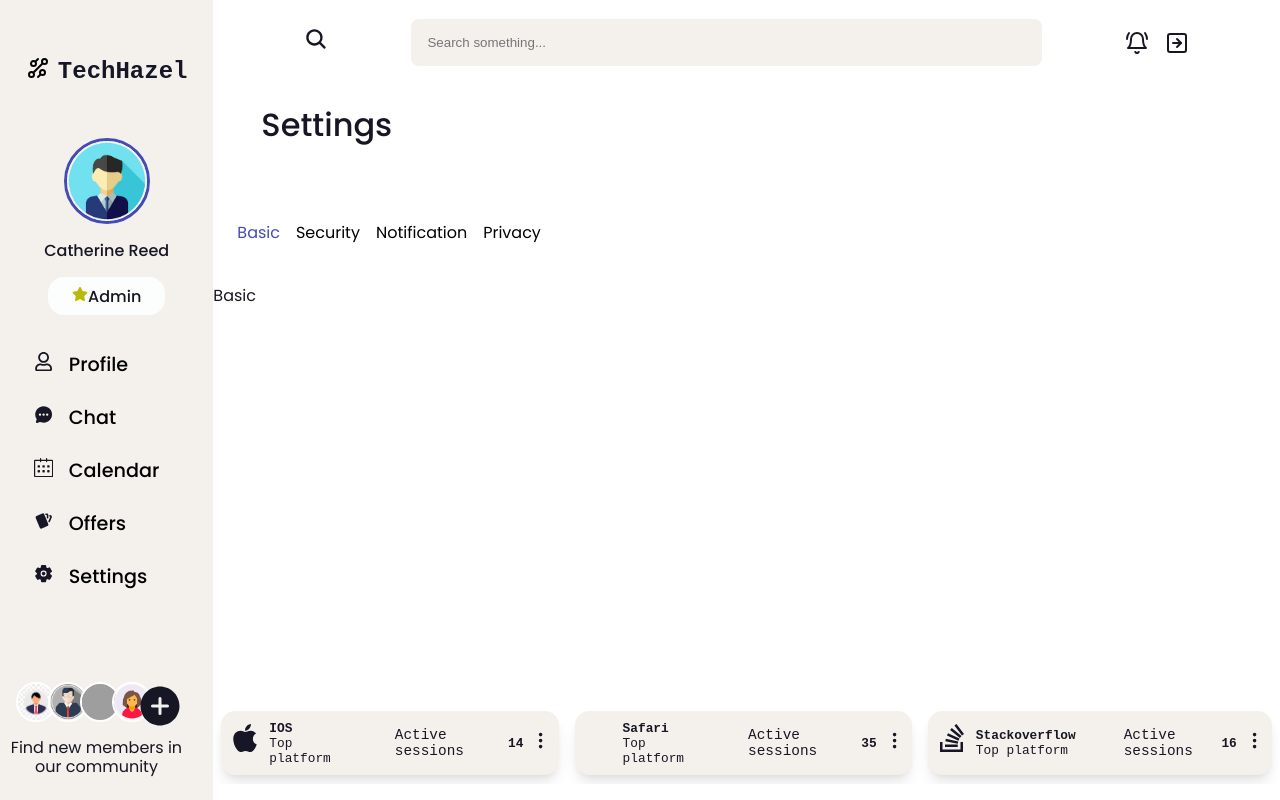
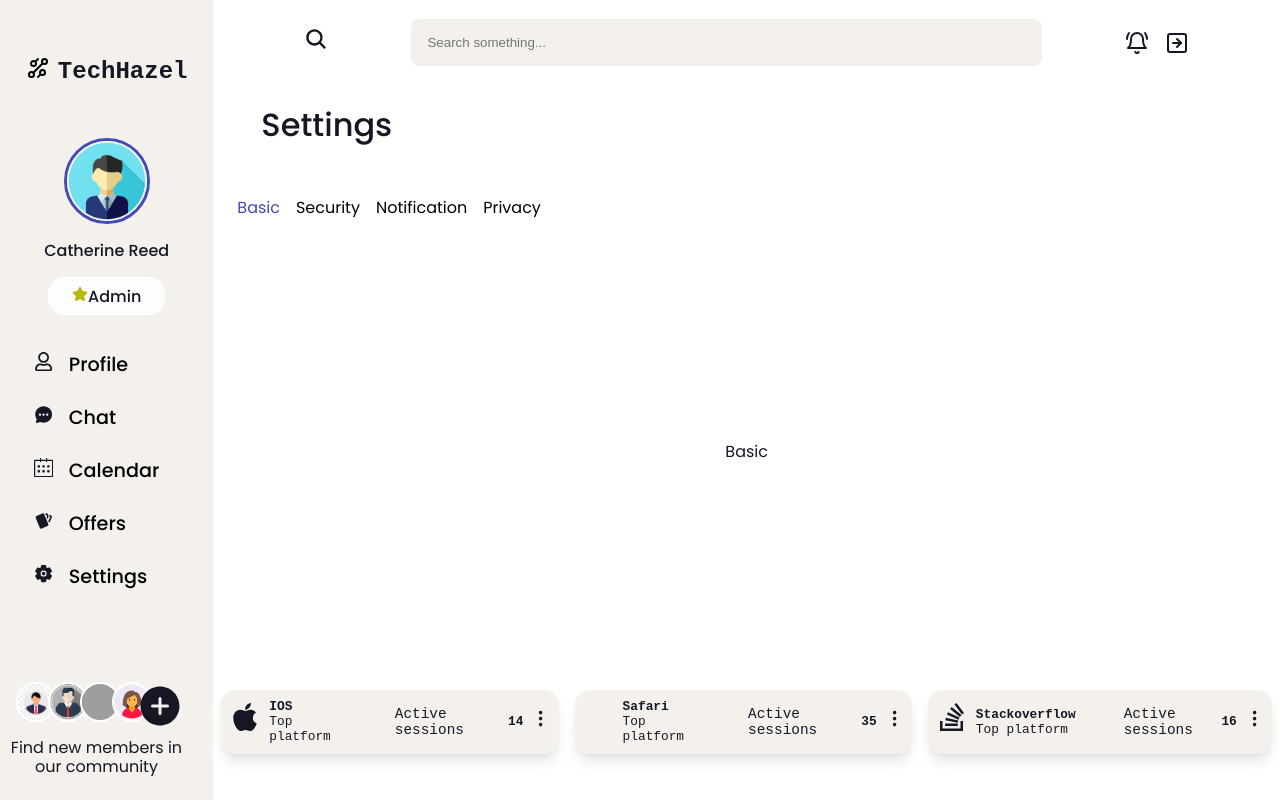
Before and after one commit to Phoenix-031/Dashboard_design, a React (Vite) app: page / in a window 1280 px wide. Built offline with nearby package versions, Linux system fonts and the light colour scheme; grey boxes are pictures that could not be loaded; some icons are missing.

Commit message:
cleaned up components fixed small bugs

```diff
--- a/src/components/mainsection/components/Settings/components/Basic/index.tsx
+++ b/src/components/mainsection/components/Settings/components/Basic/index.tsx
@@ -1,10 +1,8 @@
+import styles from './style.module.scss'
 
 const Basic = () => {
   return (
-    <div style={{
-      flex: 8,
-      width: '100%',
-    }}>Basic</div>
+    <div className={styles.main_container}>Basic</div>
   )
 }
 
--- /dev/null
+++ b/src/components/mainsection/components/Settings/components/Basic/style.module.scss
@@ -0,0 +1,13 @@
+.main_container {
+    padding: 1rem;
+    // border: 3px solid green;
+    overflow: hidden;
+    height: 100%;
+    width: 100%;
+    display: flex;
+    flex-direction: column;
+    justify-content: center;
+    align-items: center;
+    flex: 1;
+    font-size: 1rem;
+}
--- a/src/components/mainsection/components/Settings/components/Notification/index.tsx
+++ b/src/components/mainsection/components/Settings/components/Notification/index.tsx
@@ -1,10 +1,8 @@
+import styles from './style.module.scss'
 
 const Notification = () => {
   return (
-    <div style={{
-      flex: 8,
-      width: '100%',
-    }}>Notification</div>
+    <div className={styles.main_container}>Notification</div>
   )
 }
 
--- /dev/null
+++ b/src/components/mainsection/components/Settings/components/Notification/style.module.scss
@@ -0,0 +1,13 @@
+.main_container {
+    padding: 1rem;
+    // border: 3px solid green;
+    overflow: hidden;
+    height: 100%;
+    width: 100%;
+    display: flex;
+    flex-direction: column;
+    justify-content: center;
+    align-items: center;
+    flex: 1;
+    font-size: 1rem;
+}
--- a/src/components/mainsection/components/Settings/components/Privacy/index.tsx
+++ b/src/components/mainsection/components/Settings/components/Privacy/index.tsx
@@ -1,10 +1,9 @@
+
+import styles from './style.module.scss'
 
 const Privacy = () => {
   return (
-    <div style={{
-      flex: 8,
-      width: '100%',
-    }}>Privacy</div>
+    <div className={styles.main_container}>Privacy</div>
   )
 }
 
--- /dev/null
+++ b/src/components/mainsection/components/Settings/components/Privacy/style.module.scss
@@ -0,0 +1,13 @@
+.main_container {
+    padding: 1rem;
+    // border: 3px solid green;
+    overflow: hidden;
+    height: 100%;
+    width: 100%;
+    display: flex;
+    flex-direction: column;
+    justify-content: center;
+    align-items: center;
+    flex: 1;
+    font-size: 1rem;
+}
--- a/src/components/mainsection/components/Settings/style.module.scss
+++ b/src/components/mainsection/components/Settings/style.module.scss
@@ -23,10 +23,10 @@
     }
 
     &>.settings_base_section {
-        // border: 1px solid black;
+        // border: 6px solid black;
         width: 100%;
         font-family: Poppins, sans-serif;
-        flex: 8;
+        flex: 9;
         display: flex;
         justify-content: center;
         align-items: baseline;
@@ -39,7 +39,9 @@
             justify-content: flex-start;
             align-items: center;
             padding: 1.5rem;
-            flex: 1;
+            // flex: 2;
+            // border: 1px solid red;
+            width: 100%;
 
             &>li {
                 cursor: pointer;
@@ -53,7 +55,7 @@
     }
 
     &>.settings_session_section {
-        flex: 1;
+        flex: 2;
         display: flex;
         justify-content: flex-start;
         align-items: center;
```
